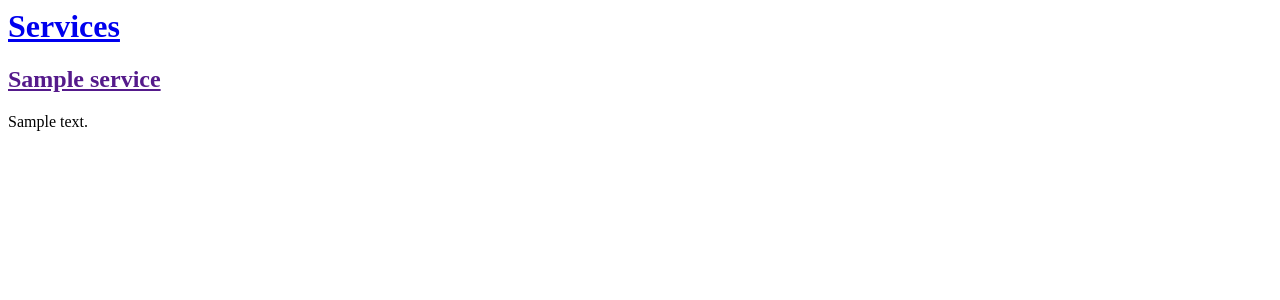
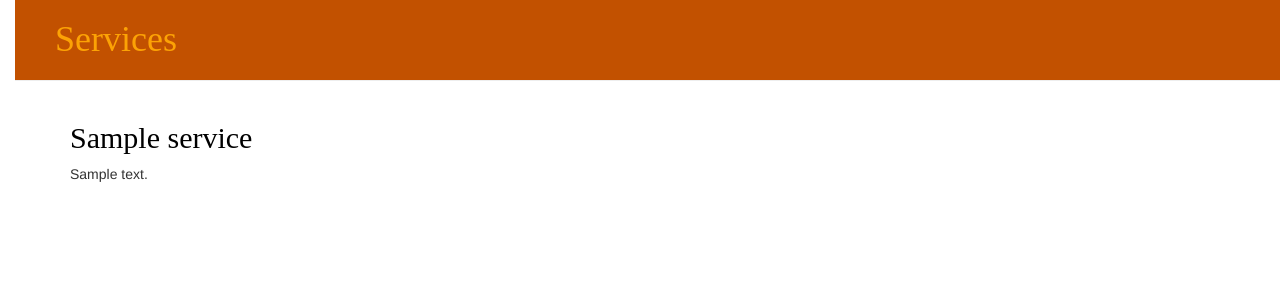
Before and after one commit to neyvis/luxxspa, a Django app: page /services in a window 1280 px wide. Shown: the top 300 px of the page. Run offline with Django 4.2, Linux system fonts and the light colour scheme; tables that the repository leaves empty hold one stand-in row (values such as "Sample post"); some libraries are stand-ins or nearby versions.

Commit message:
Adding some styles.

```diff
--- /dev/null
+++ b/statics/css/luxxspa.css
@@ -0,0 +1,55 @@
+h1 a, h2 a {
+    color: #FCA205;
+    font-family: 'Lobster';
+}
+
+body {
+    padding-left: 15px;
+}
+
+.page-header {
+    background-color: #C25100;
+    margin-top: 0;
+    padding: 20px 20px 20px 40px;
+}
+
+.page-header h1, .page-header h1 a, .page-header h1 a:visited, .page-header h1 a:active {
+    color: #ffffff;
+    font-size: 36pt;
+    text-decoration: none;
+}
+
+.content {
+    margin-left: 40px;
+}
+
+h1, h2, h3, h4 {
+    font-family: 'Lobster', cursive;
+}
+
+.date {
+    color: #828282;
+}
+
+.save {
+    float: right;
+}
+
+.service-form textarea, .service-form input {
+    width: 100%;
+}
+
+.top-menu, .top-menu:hover, .top-menu:visited {
+    color: #ffffff;
+    float: right;
+    font-size: 26pt;
+    margin-right: 20px;
+}
+
+.service {
+    margin-bottom: 70px;
+}
+
+.service h2 a, .service h2 a:visited {
+    color: #000000;
+}
--- a/templates/service_list.html
+++ b/templates/service_list.html
@@ -1,10 +1,27 @@
+{% load static %}
+<html>
+    <head>
+        <title>Django Girls blog</title>
+        <link rel="stylesheet" href="//maxcdn.bootstrapcdn.com/bootstrap/3.2.0/css/bootstrap.min.css">
+        <link rel="stylesheet" href="//maxcdn.bootstrapcdn.com/bootstrap/3.2.0/css/bootstrap-theme.min.css">
+        <link rel="stylesheet" href="{% static 'css/luxxspa.css' %}">
+    </head>
+    <body>
         <div>
-    <h1><a href="/">Services</a></h1>
+            <h1 class="page-header"><a href="/">Services</a></h1>
         </div>
 
+        <div class="content container">
+            <div class="row">
+                <div class="col-md-8">
                     {% for service in services %}
-    <div>
+                        <div class="service">
                             <h2><a href="">{{ service.name }}</a></h2>
                             <p>{{ service.description|linebreaksbr }}</p>
                         </div>
                     {% endfor %}
+                </div>
+            </div>
+        </div>
+    </body>
+</html>
```
Lines whose indentation alone changed are shown as unchanged.
